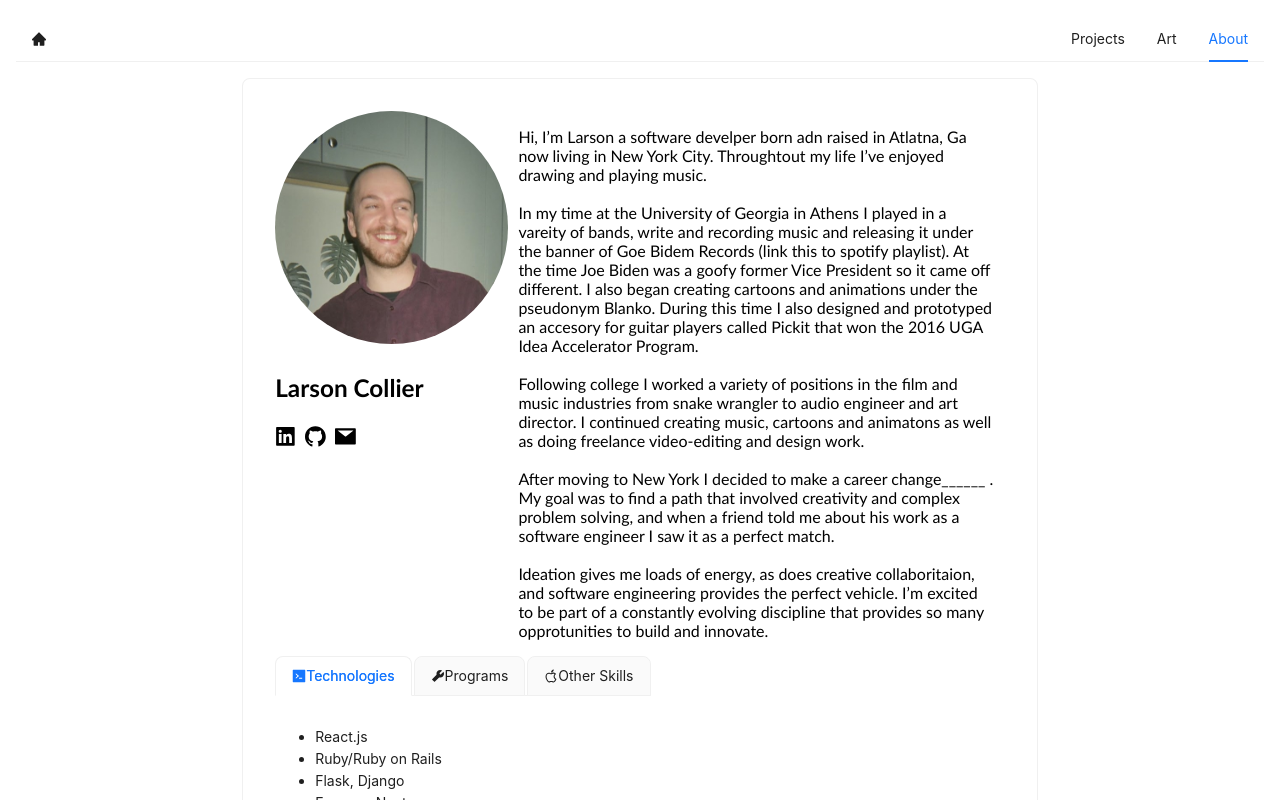
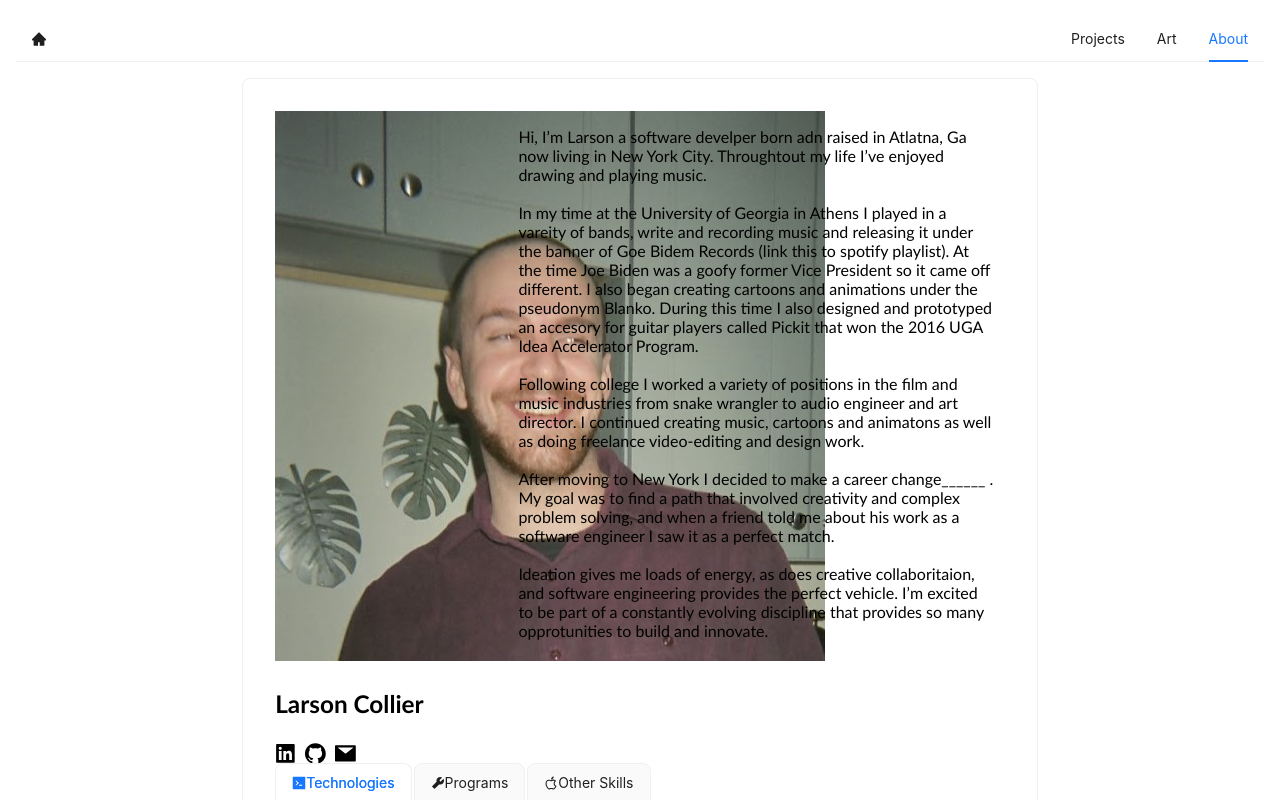
Before and after one commit to larswan/larswan.github.io, a React (Vite) app: page /about in a window 1280 px wide. Shown: the top 800 px of the page. Built offline with nearby package versions, Linux system fonts and the light colour scheme.

Commit message:
first commit

```diff
--- a/src/components/GridTest.jsx
+++ b/src/components/GridTest.jsx
@@ -39,7 +39,7 @@ const GridTest = () => {
                 className="box"
             style={{ '--background-color': '#181307', backgroundColor: 'var(--background-color)' }}>
                 <div className="homeAboutContainer">
-                    <img id="aboutProfPic" src="public/siteImages/headshot.jpg" />
+                    <img className="aboutProfPic" src="public/siteImages/headshot.jpg" />
                     <div className="boxTitleContainer">
                         <h1>Larson Collier: Software Engineer NYC</h1>
                         <CaretRightOutlined className="homeArrowIcon" style={{color: "white"}} />
--- a/src/index.scss
+++ b/src/index.scss
@@ -63,12 +63,6 @@ body {
     padding-top: 1% ;
 }
 
-.box:hover .homeArrowIcon {
-    transform: translateX(5px);
-    transition: transform 0.3s ease, opacity 0.3s ease;
-    opacity: 1;
-}
-
 .box h1 {
     font-size: 2.5vh;
     color: #FAF7EF;
@@ -79,9 +73,17 @@ body {
 .box img {
     max-height: 80%;
     max-width: 80%;
-    // border: solid #181307 2px;
-    // aspect-ratio: 1/1;
     box-shadow: 0px 4px 8px rgba(0, 0, 0, 0.2);
+    transition: transform 0.2s ease-in-out;
+}
+
+.box:hover .homeArrowIcon {
+    transform: translateX(5px);
+    transition: transform 0.3s ease, opacity 0.3s ease;
+    opacity: 1;
+}
+.box:hover img {
+    transform: scale(1.01)
 }
 
 // about
@@ -258,8 +260,8 @@ body {
     /* spacing between picture and text */
     font-size: 1.3em;
 }
-#aboutProfPic{
-    width: 100%;
+.aboutProfPic{
+    width: 80%;
     border-radius: 100%;
 }
 .contactIcons {
```
